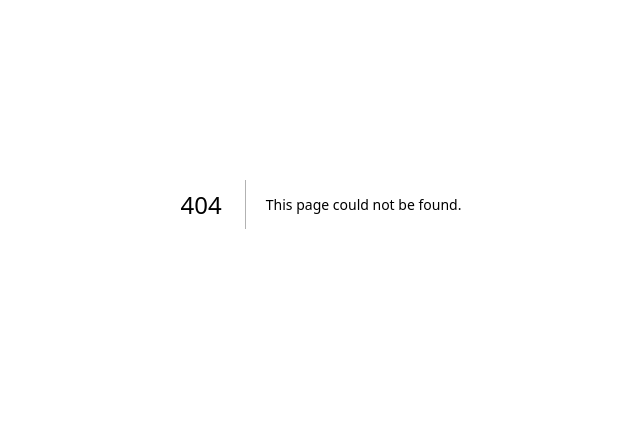
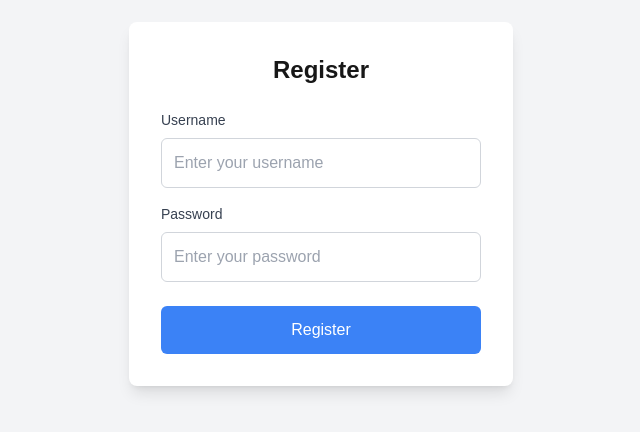
Before and after one commit to muluthfi/next-tailwind-app, a Next.js app: page /register in a window 1280 px wide. Before the commit this address had no page. Shown: the part 196-628 px from the top of the page, without its empty margins (319-959 px from the left). Built offline with nearby package versions, Linux system fonts and the light colour scheme.

Commit message:
update method fetch from mongodb

```diff
--- a/pages/index.js
+++ b/pages/index.js
@@ -2,7 +2,7 @@ import Link from "next/link";
 import { useState } from "react";
 
 export async function getServerSideProps() {
-  const response = await fetch("https://jsonplaceholder.typicode.com/posts");
+  const response = await fetch("https://jsonplaceholder.typicode.com/posts/1");
   const data = await response.json();
 
   return {
--- /dev/null
+++ b/pages/register.js
@@ -0,0 +1,45 @@
+import { useState } from "react";
+export default function Register() {
+    const[username, setUsername] = useState('');
+    const[password, setPassword] = useState('');
+    const handleSubmit = (e) => {
+        e.preventDefault();
+        console.log({username, password});
+    }
+    return (
+        <div className="min-h-screen flex items-center justify-center bg-gray-100">
+            <div className="bg-white p-8 rounded-lg shadow-lg w-96">
+                <h2 className="text-2xl font-semibold text-center mb-6">Register</h2>
+                <form onSubmit={handleSubmit}>
+                    <div className="mb-4">
+                        <label htmlFor="username" className="block text-sm font-medium text-gray-700">Username</label>
+                        <input
+                            type="text"
+                            id="username"
+                            className="w-full mt-2 p-3 border border-gray-300 rounded-md"
+                            placeholder="Enter your username"
+                            value={username}
+                            onChange={(e) => setUsername(e.target.value)}
+                        />
+                    </div>
+                    <div className="mb-6">
+                        <label htmlFor="password" className="block text-sm font-medium text-gray-700">Password</label>
+                        <input
+                            type="password"
+                            id="password"
+                            className="w-full mt-2 p-3 border border-gray-300 rounded-md"
+                            placeholder="Enter your password"
+                            value={password}
+                            onChange={(e) => setPassword(e.target.value)}
+                        />
+                    </div>
+                    <button
+                        type="submit"
+                        className="w-full py-3 bg-blue-500 text-white rounded-md hover:bg-blue-600 transition">
+                            Register
+                        </button>
+                </form>
+            </div>
+        </div>
+    )
+}
--- /dev/null
+++ b/pages/transaction.js
@@ -0,0 +1,40 @@
+import react from 'react';
+import { render } from 'react-dom';
+import { useState } from 'react';
+
+export async function getServerSideProps() {
+    const response = await fetch("http://localhost:3000/transaction");
+    const datas = await response.json();
+
+    return {
+        props: {
+            get: datas,
+        },
+    };
+}
+
+export default function Transaction({ get }) {
+    return (
+        <div className="container mx-auto p-4">
+            <h1 className="text-2xl font-bold mb-4 transition-opacity duration-700 ease-in opacity-100 hover:opacity-0">Transactions</h1>
+            <table className="min-w-full border-collapse border-black">
+                <thead>
+                    <tr>
+                        <th className="border py-2 text-center">Date</th>
+                        <th className="border py-2 text-center">Amount</th>
+                        <th className="border py-2 text-center">Description</th>
+                    </tr>
+                </thead>
+                <tbody>
+                    {get.map((data) => (
+                        <tr key={data._id}>
+                            <td className="border px-4 py-2">{data.date}</td>
+                            <td className="border px-4 py-2">{data.amount}</td>
+                            <td className="border px-4 py-2">{data.description}</td>
+                        </tr>
+                    ))}
+                </tbody>
+            </table>
+        </div>
+    );
+}
```
